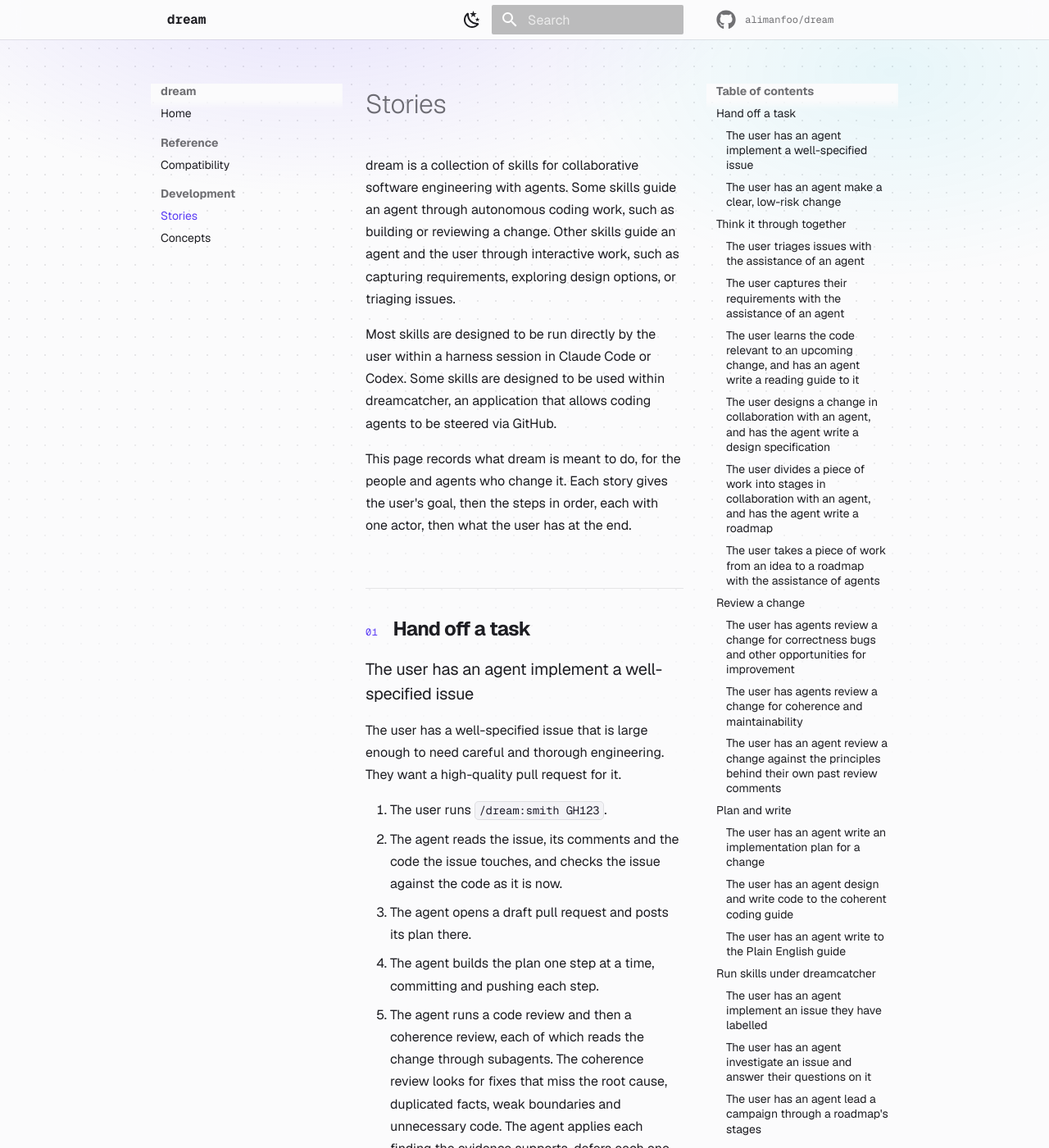
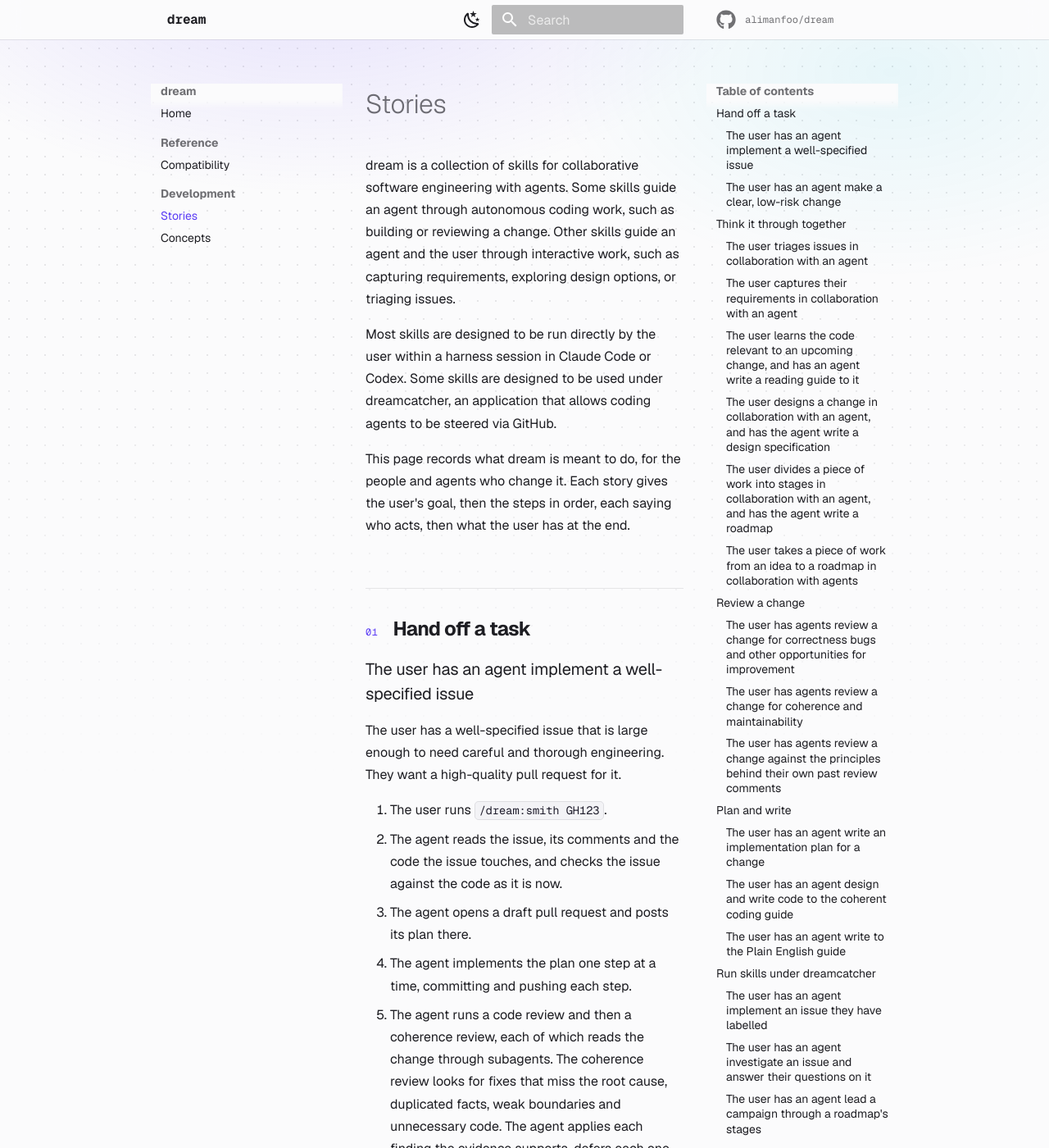
Before and after one commit to alimanfoo/dream, an MkDocs documentation site: the page built from docs/stories.md, in a window 1280 px wide and 1400 px high. Shown: the whole window at 82% size. Built offline with MkDocs 1.6.1 and Material for MkDocs 9.7.7, drawn with Linux system fonts in a browser that asks for light colours; comment, search, counter and statistics services are not loaded; some of the changed text lies outside the part shown.

Commit message:
Make the stories' titles and opening consistent with the stories
Co-Authored-By: Claude Opus 5.5 <noreply@anthropic.com>
Claude-Session: https://claude.ai/code/session_01SAXrSe6qiSN2QFtc3aSc9T

```diff
--- a/docs/stories.md
+++ b/docs/stories.md
@@ -7,12 +7,12 @@ interactive work, such as capturing requirements, exploring design options, or
 triaging issues.
 
 Most skills are designed to be run directly by the user within a harness session
-in Claude Code or Codex. Some skills are designed to be used within
-dreamcatcher, an application that allows coding agents to be steered via GitHub.
+in Claude Code or Codex. Some skills are designed to be used under dreamcatcher,
+an application that allows coding agents to be steered via GitHub.
 
 This page records what dream is meant to do, for the people and agents who
-change it. Each story gives the user's goal, then the steps in order, each with
-one actor, then what the user has at the end.
+change it. Each story gives the user's goal, then the steps in order, each
+saying who acts, then what the user has at the end.
 
 ## Hand off a task
 
@@ -25,7 +25,7 @@ thorough engineering. They want a high-quality pull request for it.
 2. The agent reads the issue, its comments and the code the issue touches, and
    checks the issue against the code as it is now.
 3. The agent opens a draft pull request and posts its plan there.
-4. The agent builds the plan one step at a time, committing and pushing each
+4. The agent implements the plan one step at a time, committing and pushing each
    step.
 5. The agent runs a code review and then a coherence review, each of which reads
    the change through subagents. The coherence review looks for fixes that miss
@@ -72,7 +72,7 @@ The user has a pull request that does what the issue asked.
 
 ## Think it through together
 
-### The user triages issues with the assistance of an agent
+### The user triages issues in collaboration with an agent
 
 The user has issues that have not been triaged. An issue's claims may no longer
 hold for the current code, and an issue may duplicate another. The user wants to
@@ -106,7 +106,7 @@ that an agent can later implement the issue without asking for more.
 The user has a decision and its reason on every issue they triaged. An agent can
 implement each issue that is ready to implement without asking for more.
 
-### The user captures their requirements with the assistance of an agent
+### The user captures their requirements in collaboration with an agent
 
 The user has an idea for a change to the repository. They want an agent to
 elicit their requirements by interviewing them, and to capture them in a
@@ -290,7 +290,7 @@ can implement, one stage per session.
 The user has a roadmap that divides the work into ordered stages, each one pull
 request, and a sub-issue for each stage.
 
-### The user takes a piece of work from an idea to a roadmap with the assistance of agents
+### The user takes a piece of work from an idea to a roadmap in collaboration with agents
 
 The user has an idea for a piece of work too large for one pull request. They
 want to take it to a roadmap, through requirements, the existing code and a
@@ -361,7 +361,7 @@ for each problem that takes out more code than it puts in.
 The user has a list of confirmed findings about the change, each with a fix that
 leaves less code, to act on as they choose.
 
-### The user has an agent review a change against the principles behind their own past review comments
+### The user has agents review a change against the principles behind their own past review comments
 
 The user has a change on a branch, with an open pull request, and has reviewed
 earlier pull requests on the repository. They want the change reviewed against
```
Also changed, not shown: other parts of docs/stories.md (+4 -4 lines).
